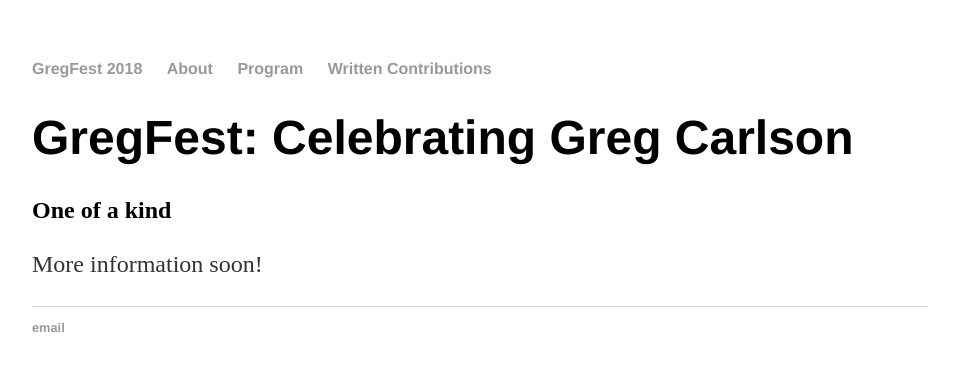
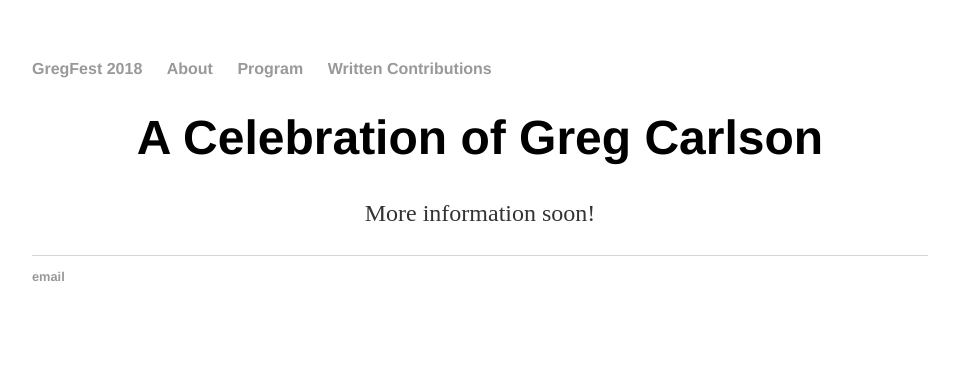
Before and after one commit to GregFest2018/GregFest2018.github.io, a Jekyll site: the page built from index.html, in a window 1280 px wide. Shown: the top 371 px of the page, without its empty margins (160-1119 px from the left). Built offline with Jekyll 4.4.1, drawn with Linux system fonts in a browser that asks for light colours.

Commit message:
Update index.html

```diff
--- a/index.html
+++ b/index.html
@@ -3,7 +3,8 @@ layout: default
 title: GregFest 2018
 ---
 <div class="blurb">
-	<h1>GregFest: Celebrating Greg Carlson</h1>
-	<h2>One of a kind</h2>
+	<center>
+	<h1>A Celebration of Greg Carlson</h1>
 	<p>More information soon!</p>
+	</center>
 </div><!-- /.blurb -->
```
